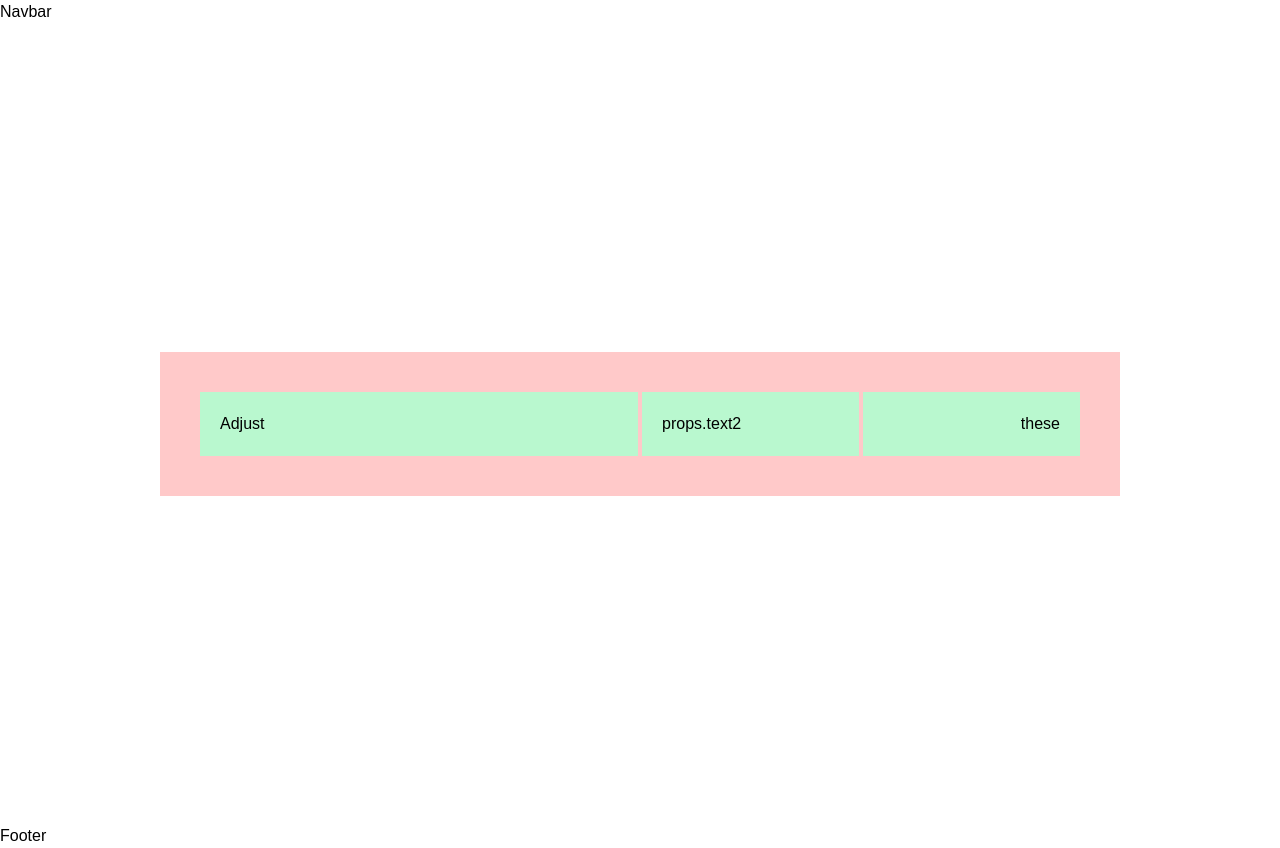
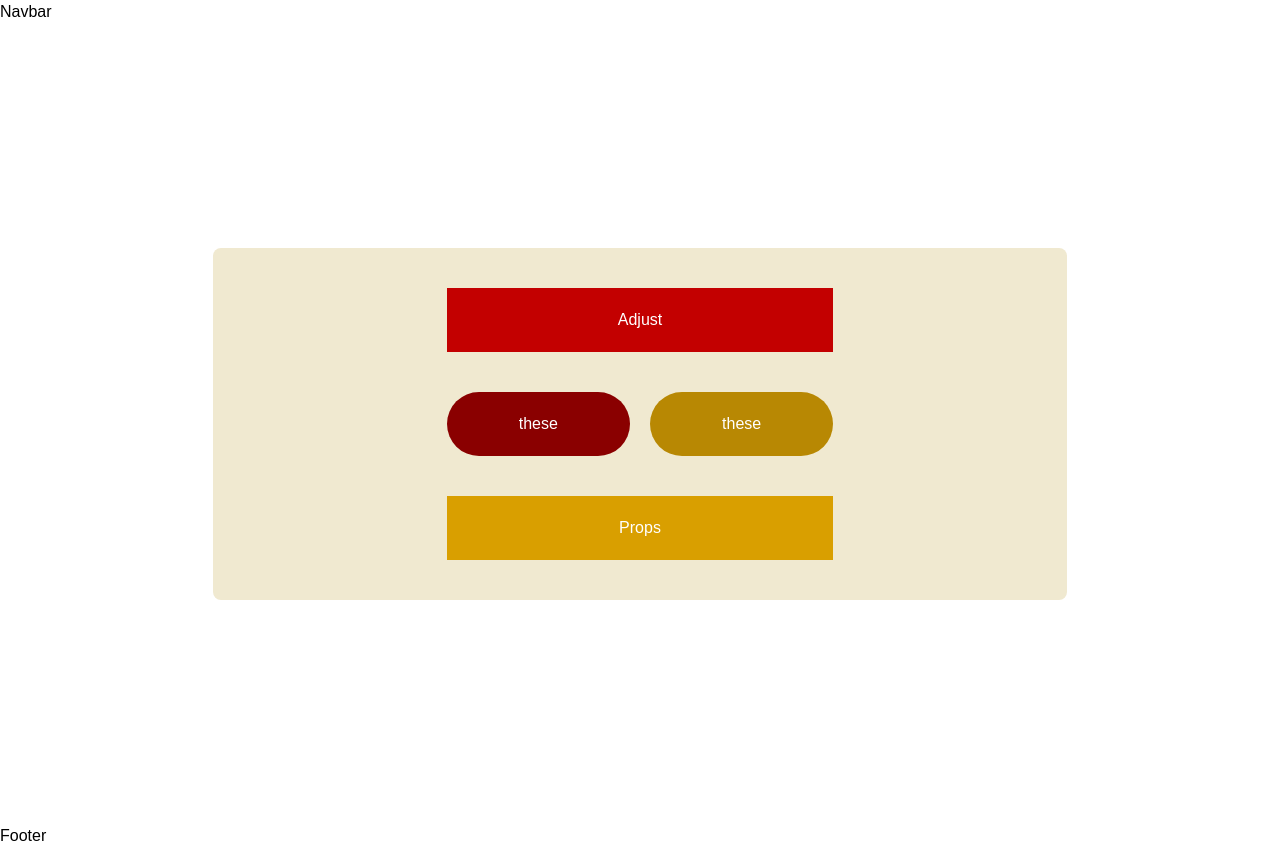
Before and after one commit to acm-ucr/wushu-website, a Next.js app: page / in a window 1280 px wide. Built offline with nearby package versions, Linux system fonts and the light colour scheme; a web font is replaced by a local one.

Commit message:
implemented example component

```diff
--- a/src/components/Example.tsx
+++ b/src/components/Example.tsx
@@ -1,14 +1,23 @@
 const Example = (props: { text1: string; text2: string; text3: string }) => {
   return (
-    <div className="flex w-3/4 items-center gap-1 bg-red-200 p-10">
-      <div className="w-1/2 bg-green-200 p-5 text-left">{props.text1}</div>
-      <div className="flex w-1/2 flex-row gap-1">
-        <div className="w-full bg-green-200 p-5 text-left">props.text2</div>
-        <div className="w-full bg-green-200 p-5 text-right">{props.text2}</div>
+    <div className="bg-wushu-cream-100 grid w-2/3 items-center justify-items-center gap-10 rounded-lg p-10 text-white">
+      <div className="bg-wushu-red-100 w-1/2 p-5 text-center">
+        {props.text1}
       </div>
-      {/* Hint: Add another box/div here similarly to line 4 */}
+      <div className="flex w-1/2 flex-row gap-5">
+        <div className="bg-wushu-red-200 w-full rounded-full p-5 text-center text-white">
+          {props.text2}
+        </div>
+        <div className="bg-wushu-gold-100 w-full rounded-full p-5 text-center text-white">
+          {props.text2}
+        </div>
+      </div>
+      <div className="bg-wushu-gold-200 w-1/2 p-5 text-center">
+        {props.text3}
+      </div>
     </div>
   );
 };
 
 export default Example;
+//<div className="w-1/2 bg-green-200 p-5 text-left">{"hi"}</div>
```
